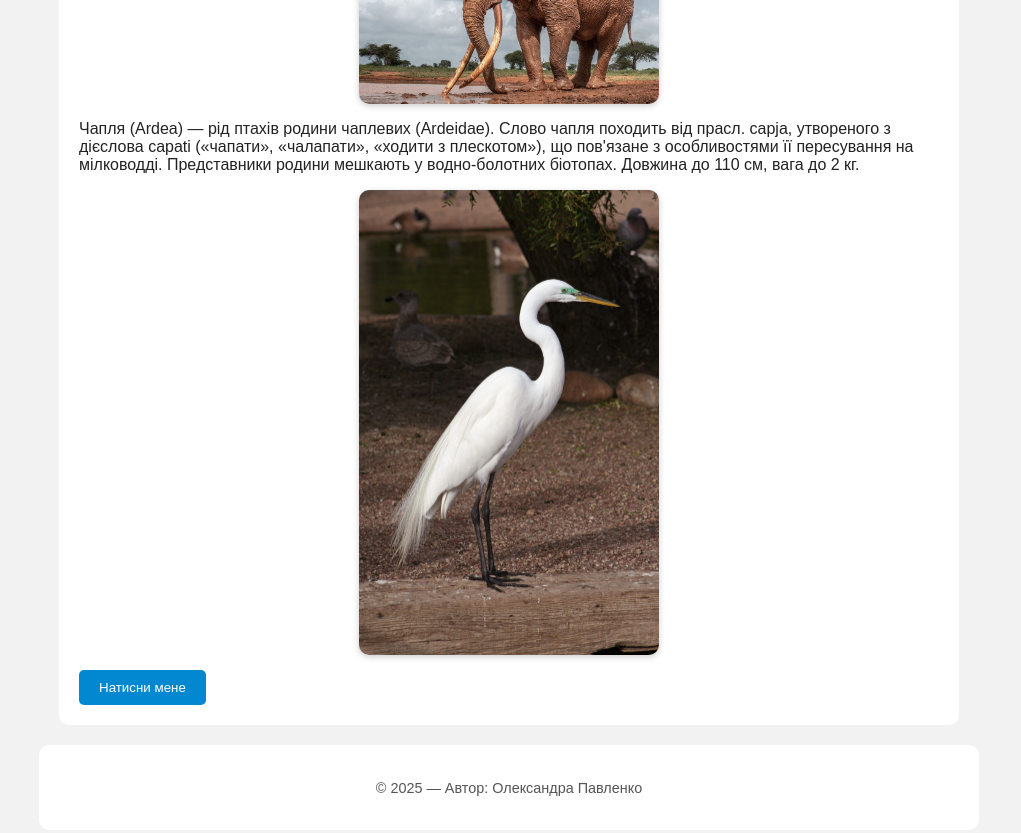
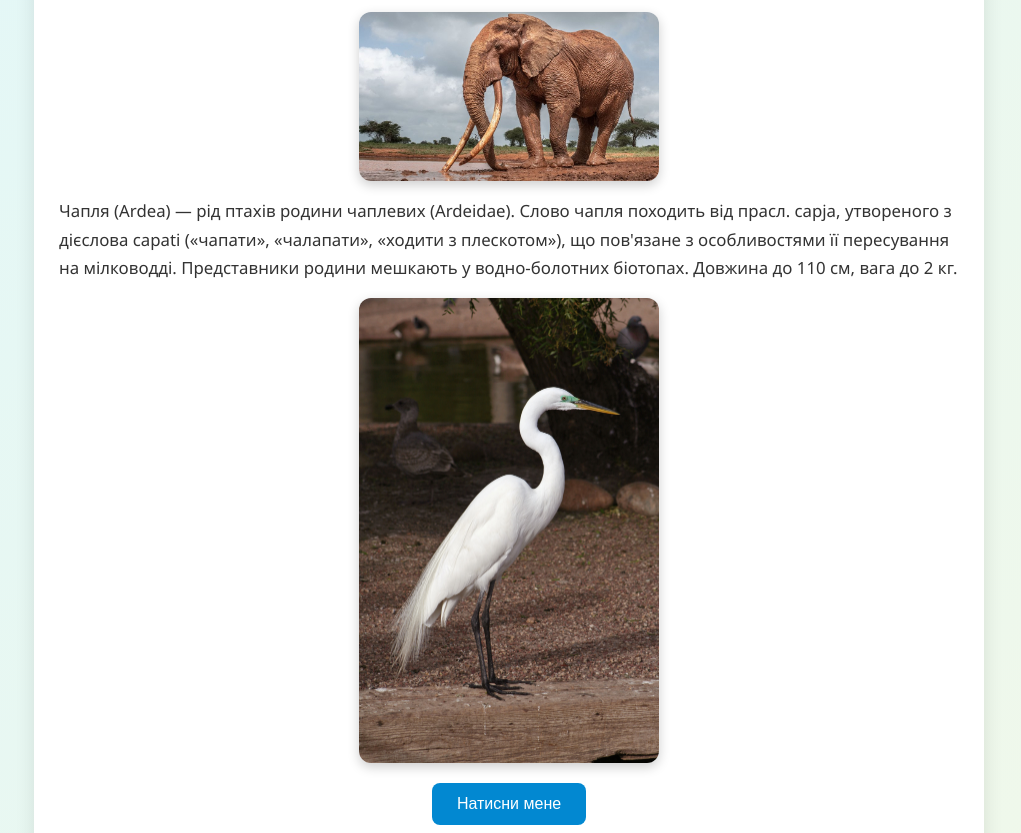
Before and after one commit to flicka1ci-sketch/my-site, a plain HTML site: page index.html in a window 1280 px wide. Shown: the part 639-1472 px from the top of the page, without its empty margins (131-1152 px from the left). Drawn offline with Linux system fonts and the light colour scheme.

Commit message:
Update style.css

```diff
--- a/style.css
+++ b/style.css
@@ -1,52 +1,103 @@
+/* === Общие стили страницы === */
 body {
     margin: 0;
     padding: 20px;
-  font-family: Arial, sans-serif;
-  background: #f2f2f2;
-  color: #222;
+    font-family: 'Segoe UI', Tahoma, Geneva, Verdana, sans-serif;
+    background: linear-gradient(to bottom right, #e0f7fa, #f1f8e9);
+    color: #333;
+    transition: background 0.5s;
 }
 
-.site-header, .site-main, .site-footer {
+/* === Контейнеры: header, main, footer === */
+.site-header,
+.site-main,
+.site-footer {
     max-width: 900px;
-  margin: 0 auto 20px;
+    margin: 20px auto;
+    padding: 25px;
+    background-color: #ffffff;
+    border-radius: 15px;
+    box-shadow: 0 8px 20px rgba(0, 0, 0, 0.1);
+    transition: box-shadow 0.3s, transform 0.3s;
 }
 
-.site-header, .content, .site-footer {
-  background: #fff;
-  padding: 20px;
-  border-radius: 10px;
+.site-header:hover,
+.site-main:hover,
+.site-footer:hover {
+    box-shadow: 0 12px 30px rgba(0, 0, 0, 0.15);
+    transform: translateY(-2px);
 }
 
-/* Картинки адаптивного размера */
+/* === Заголовок === */
+.site-header h1 {
+    text-align: center;
+    color: #0277bd;
+    font-size: 2.2rem;
+    margin: 0;
+}
+
+/* === Основной контент === */
+.content p {
+    line-height: 1.7;
+    font-size: 1.05rem;
+    margin-bottom: 15px;
+}
+
+/* === Картинки (сохраняем размеры и ширину) === */
 .animal-img {
     display: block;
     width: auto;           /* ширина зависит от max-width */
     max-width: 300px;      /* ограничение ширины */
     height: auto;          /* сохраняем пропорции */
-  margin: 15px auto;     /* по центру, сверху и снизу */
-  border-radius: 10px;
-  box-shadow: 0 2px 6px rgba(0,0,0,0.2);
+    margin: 15px auto;
+    border-radius: 12px;
+    box-shadow: 0 4px 12px rgba(0,0,0,0.2);
+    transition: transform 0.3s, box-shadow 0.3s;
 }
 
+.animal-img:hover {
+    transform: scale(1.05);
+    box-shadow: 0 6px 18px rgba(0,0,0,0.3);
+}
 
-/* Кнопка */
+/* === Кнопка === */
 button {
-  padding: 10px 20px;
-  background: #0288d1;
+    display: block;
+    padding: 12px 25px;
+    margin: 20px auto;
+    font-size: 1rem;
+    background-color: #0288d1;
     color: white;
     border: none;
-  border-radius: 5px;
+    border-radius: 8px;
     cursor: pointer;
-  transition: background 0.3s;
+    transition: background 0.3s, transform 0.2s, box-shadow 0.2s;
 }
 
 button:hover {
-  background: #026ca0;
+    background-color: #026ca0;
+    transform: scale(1.05);
+    box-shadow: 0 4px 12px rgba(0,0,0,0.25);
 }
 
-/* Футер */
+/* === Футер === */
 .site-footer {
     text-align: center;
     font-size: 0.9em;
     color: #555;
 }
+
+/* === Адаптивность === */
+@media (max-width: 600px) {
+    .site-header, .site-main, .site-footer {
+        padding: 15px;
+    }
+
+    .site-header h1 {
+        font-size: 1.8rem;
+    }
+
+    button {
+        width: 100%;
+    }
+}
```
Lines whose indentation alone changed are shown as unchanged.
